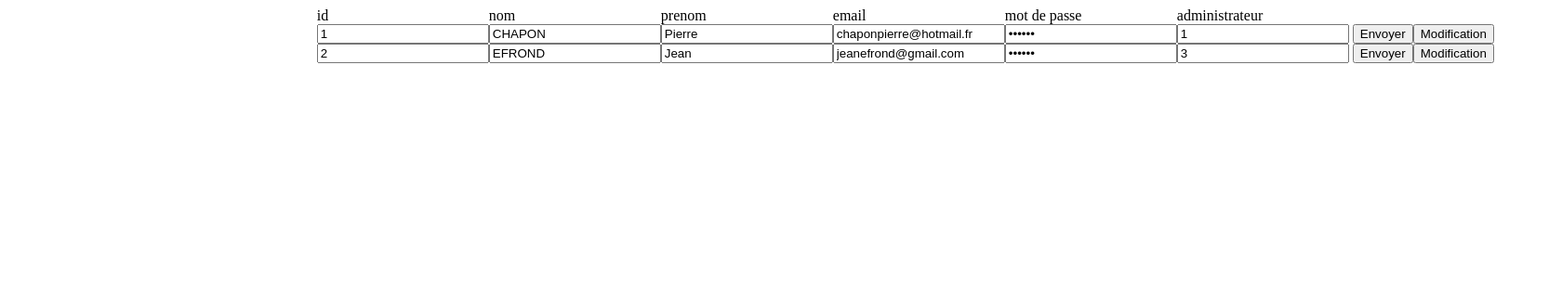
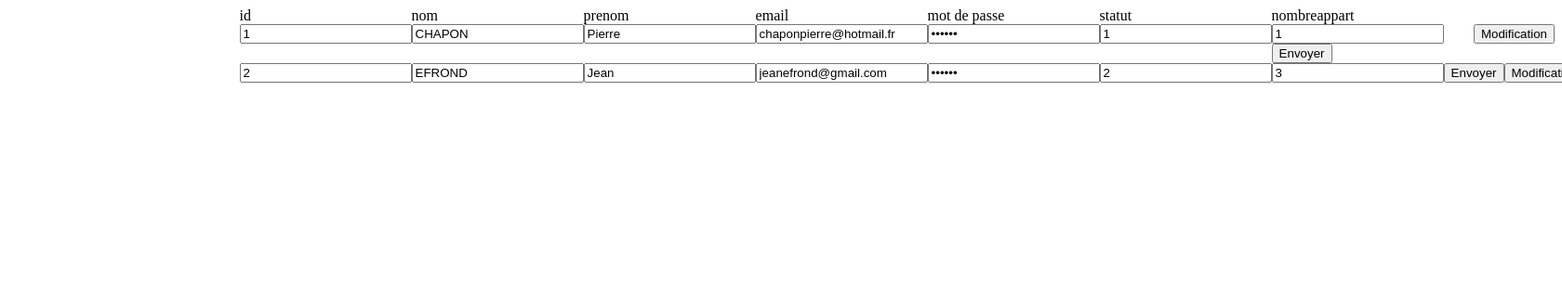
Before and after one commit to Digums/SiteInternet, a PHP site: page /SiteInternet/Vue/GestionUtilisateur.php in a window 1680 px wide; the page is wider, and only the part inside the window is pictured. Shown: the top 308 px of that part at 93% size. Run offline with PHP 8.4, Linux system fonts and the light colour scheme; data comes from the database, SQL or seed files in the repository.

Commit message:
Modification de l'index

```diff
--- a/Vue/GestionUtilisateur.php
+++ b/Vue/GestionUtilisateur.php
@@ -32,8 +32,8 @@ while ($donnees = $reponse->fetch())
 
 
 
-        <div style="display: flex ">
-            <form method="post" action="../Modele/TraitementGestionUtilisateur.php" style=" margin-left: 20%; display: flex">
+        <div style=" display: flex ">
+            <form method="post" action="../Modele/TraitementGestionUtilisateur.php" style=" margin-left: 15%; display: flex">
             <div >
                 <input type="text" readonly name="id"  value="<?php  echo $donnees['id']?>"  placeholder="<?php  echo $donnees['id']?>" >
             </div>
@@ -50,7 +50,12 @@ while ($donnees = $reponse->fetch())
             <input type="password" name="mdp" value="<?php  echo $donnees['mdp']?>" placeholder="<?php  echo $donnees['mdp']?>">
             </div>
             <div>
-            <input type="text" name="administrateur" value="<?php  echo $donnees['nbrapp']?>" placeholder="<?php  echo $donnees['nbrapp']?>" >
+            <input type="text" name="statut" value="<?php  echo $donnees['statut']?>" placeholder="<?php  echo $donnees['statut']?>" >
+            </div>
+            <div>
+                <input type="text" name="nombreappart" value="<?php  echo $donnees['nbrapp']?>" placeholder="<?php  echo $donnees['nbrapp']?>">
+            </div>
+            <div>
             <input type="submit" value="Envoyer" />
             </div>
         </form>
@@ -73,7 +78,7 @@ while ($donnees = $reponse->fetch())
         ?>
 
         <div style="display: flex">
-            <form method="post" action="../Modele/TraitementGestionUtilisateur.php" style=" margin-left: 20%; display: flex">
+            <form method="post" action="../Modele/TraitementGestionUtilisateur.php" style=" margin-left: 15%; display: flex">
 
             <div >
                 <label>id</label></br>
@@ -95,9 +100,13 @@ while ($donnees = $reponse->fetch())
                 <label>mot de passe</label></br>
                 <input type="password" name="mdp" value="<?php  echo $donnees['mdp']?>" placeholder="<?php  echo $donnees['mdp']?>">
             </div>
+                <div>
+                    <label>statut</label></br>
+                    <input type="text" name="statut" value="<?php  echo $donnees['statut']?>" placeholder="<?php  echo $donnees['statut']?>">
+                </div>
             <div>
-                <label>administrateur</label></br>
-                <input type="text" name="administrateur" value="<?php  echo $donnees['nbrapp']?>" placeholder="<?php  echo $donnees['nbrapp']?>" >
+                <label>nombreappart</label></br>
+                <input type="text" name="nombreappart" value="<?php  echo $donnees['nbrapp']?>" placeholder="<?php  echo $donnees['nbrapp']?>" >
                 <input type="submit" value="Envoyer" />
             </div>
             </form>
```
